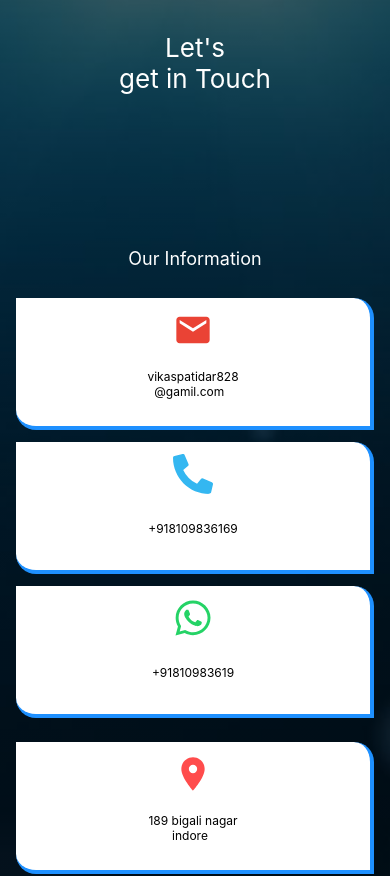
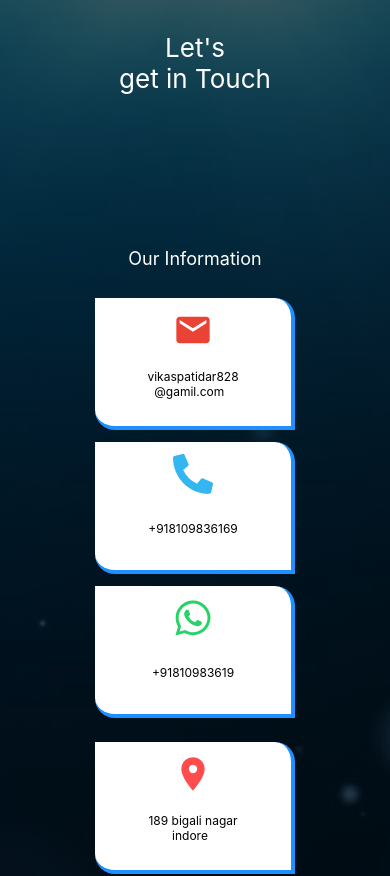
Before and after one commit to vikas20070/portfolio, a React (Create React App) app: page / in a window 390 px wide. Shown: the part 6095-6971 px from the top of the page. Built offline with nearby package versions, Linux system fonts and the light colour scheme.

Commit message:
updated contact form fields

```diff
--- a/src/App.css
+++ b/src/App.css
@@ -1534,7 +1534,7 @@ transform:translateY(-5px);
   }
   .office{
     width: 100%;
-    font-size: 20px;
+    font-size: 25px;
     padding: 12px 0;
     text-align: center;
   }
@@ -1547,7 +1547,7 @@ transform:translateY(-5px);
     padding: 12px 0;
   }
   .touch{
-    width: 100%;
+    width: 200px;
     height: auto;
     padding: 12px;
     box-sizing: border-box;
@@ -1564,7 +1564,7 @@ transform:translateY(-5px);
   }
   .mesg{
     width: auto;
-    font-size: 13px;
+    font-size: 16px;
   }
   .form{
     width: 100%;
```
